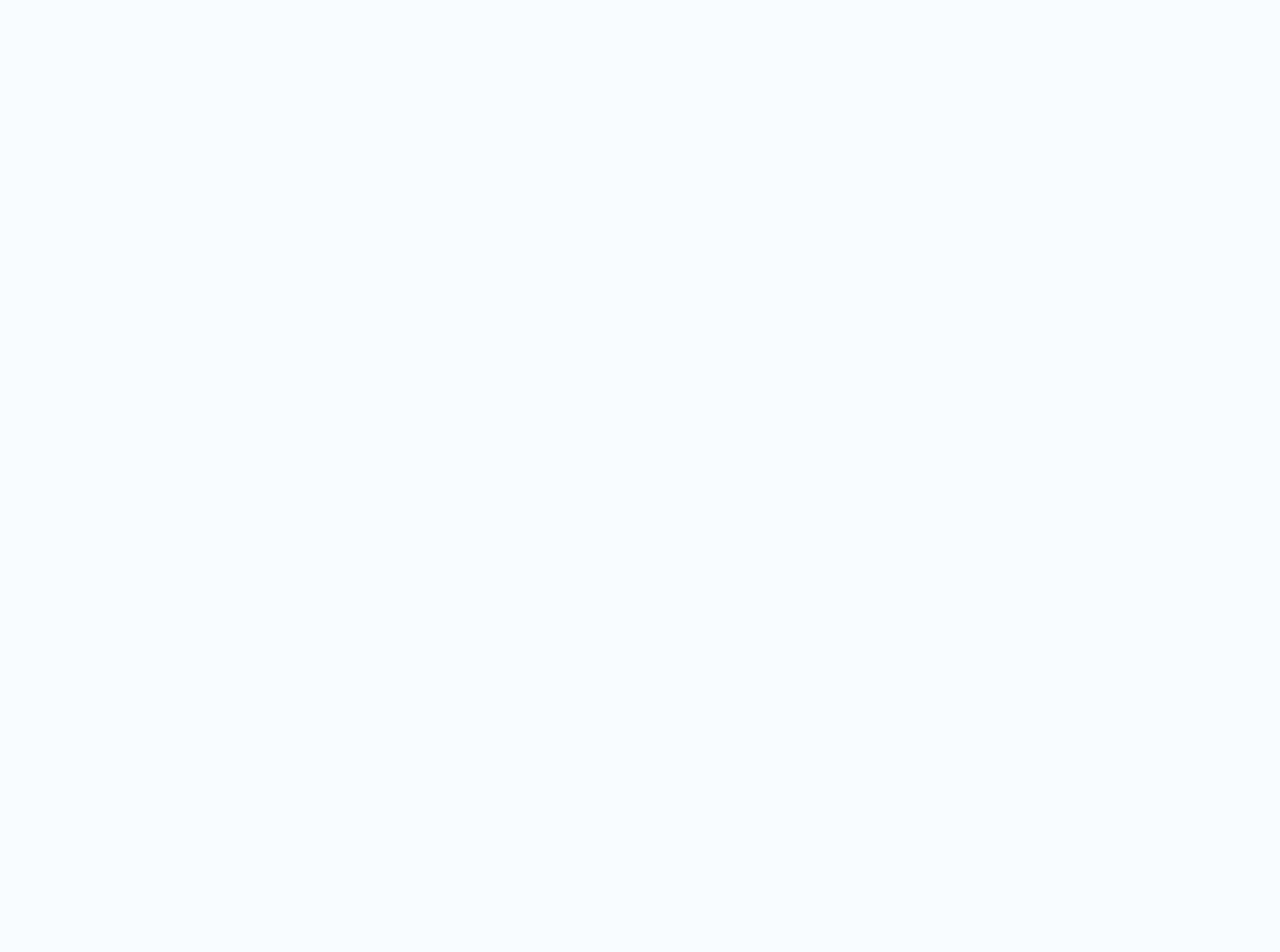
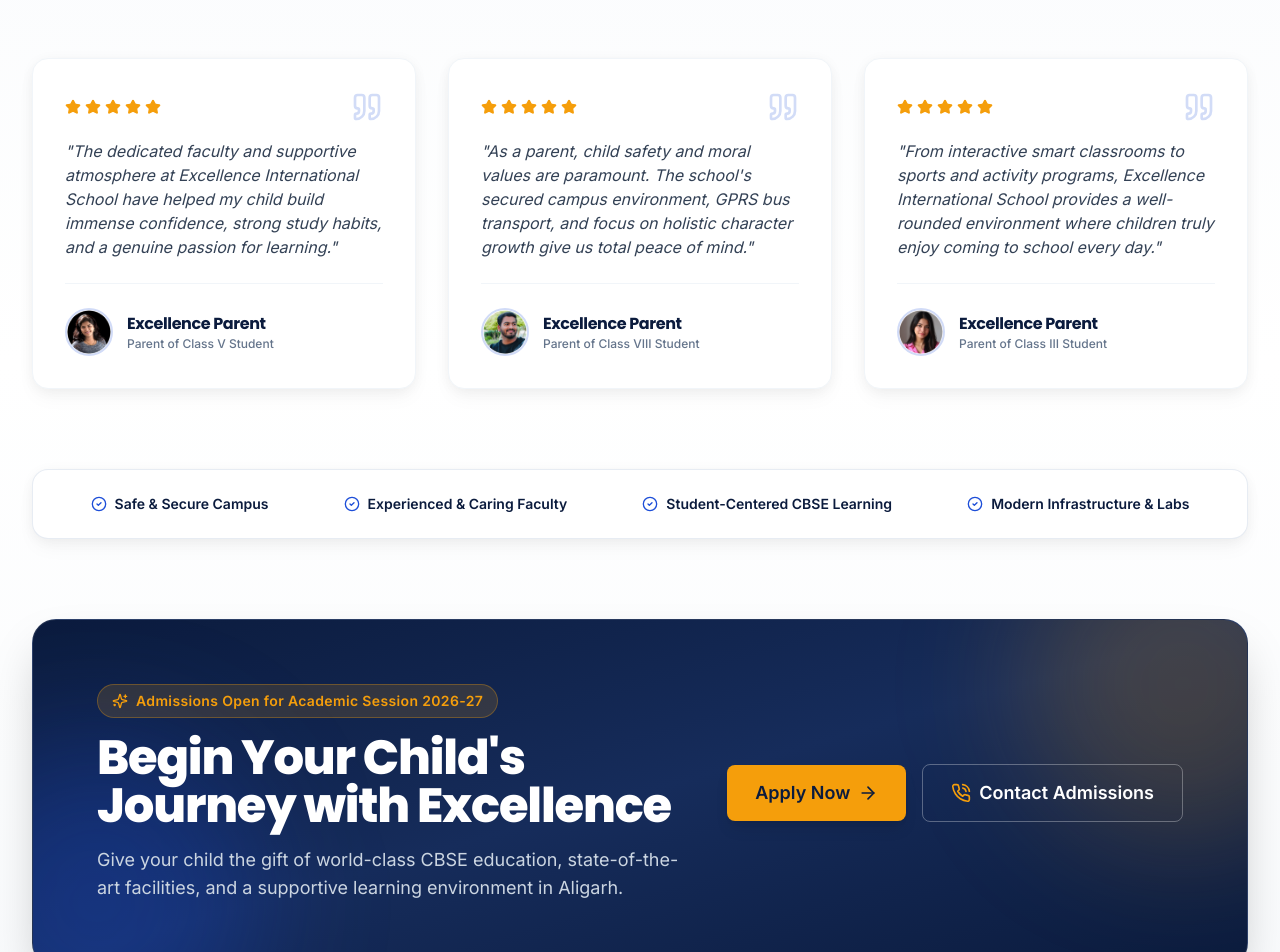
Before and after one commit to iamVishnuP/DETTROIN-INT-Vishnu-Website, a React (Vite) app in the folder det-intern/: page / in a window 1280 px wide. Shown: the part 7020-7972 px from the top of the page. Before the commit the page ends 6668 px from the top, so only its background shows below. Built offline with nearby package versions, Linux system fonts and the light colour scheme.

Commit message:
feat: implement parent testimonials cards and full-width admission CTA banner (Commit 9)

```diff
--- /dev/null
+++ b/det-intern/src/components/testimonials/AdmissionCTA.jsx
@@ -0,0 +1,72 @@
+import React from 'react';
+import { NavLink } from 'react-router-dom';
+import { motion } from 'framer-motion';
+import { ArrowRight, PhoneCall, Sparkles } from 'lucide-react';
+import Button from '../common/Button';
+
+/**
+ * AdmissionCTA Component
+ * Full-width call-to-action section prompting parents to apply or contact admissions.
+ */
+const AdmissionCTA = () => {
+  return (
+    <motion.div
+      initial={{ opacity: 0, y: 30 }}
+      whileInView={{ opacity: 1, y: 0 }}
+      viewport={{ once: true, margin: '-50px' }}
+      transition={{ duration: 0.7, ease: [0.22, 1, 0.36, 1] }}
+      className="relative bg-gradient-to-br from-primary via-primary-light to-primary text-white p-8 sm:p-12 lg:p-16 rounded-3xl shadow-2xl overflow-hidden border border-white/10"
+    >
+      {/* Decorative Glow Blobs */}
+      <div className="absolute -top-24 -right-24 w-80 h-80 bg-accent/20 rounded-full blur-3xl pointer-events-none" />
+      <div className="absolute -bottom-24 -left-24 w-80 h-80 bg-secondary/30 rounded-full blur-3xl pointer-events-none" />
+
+      <div className="relative z-10 flex flex-col lg:flex-row items-center justify-between gap-8 text-center lg:text-left">
+
+        {/* Left Copy Column */}
+        <div className="max-w-2xl space-y-4">
+          <div className="inline-flex items-center gap-2 px-3.5 py-1.5 rounded-full bg-accent/15 border border-accent/30 text-accent text-xs sm:text-sm font-semibold tracking-wide">
+            <Sparkles className="w-4 h-4 text-accent" />
+            <span>Admissions Open for Academic Session 2026-27</span>
+          </div>
+
+          <h2 className="text-3xl sm:text-4xl lg:text-5xl font-extrabold font-heading tracking-tight leading-tight">
+            Begin Your Child's Journey with Excellence
+          </h2>
+
+          <p className="text-base sm:text-lg text-slate-300 font-normal leading-relaxed">
+            Give your child the gift of world-class CBSE education, state-of-the-art facilities, and a supportive learning environment in Aligarh.
+          </p>
+        </div>
+
+        {/* Right CTA Action Buttons */}
+        <div className="flex flex-col sm:flex-row items-center gap-4 w-full sm:w-auto flex-shrink-0">
+          <NavLink to="/admissions" className="w-full sm:w-auto">
+            <Button
+              variant="accent"
+              size="lg"
+              className="w-full sm:w-auto font-bold shadow-lg hover:shadow-xl hover:scale-[1.03] transition-all duration-200 flex items-center justify-center gap-2 group"
+            >
+              <span>Apply Now</span>
+              <ArrowRight className="w-5 h-5 group-hover:translate-x-1 transition-transform duration-200" />
+            </Button>
+          </NavLink>
+
+          <NavLink to="/contact" className="w-full sm:w-auto">
+            <Button
+              variant="ghost"
+              size="lg"
+              className="w-full sm:w-auto font-semibold text-white border border-white/30 hover:bg-white/10 hover:border-white/60 transition-all duration-200 flex items-center justify-center gap-2"
+            >
+              <PhoneCall className="w-5 h-5 text-accent" />
+              <span>Contact Admissions</span>
+            </Button>
+          </NavLink>
+        </div>
+
+      </div>
+    </motion.div>
+  );
+};
+
+export default AdmissionCTA;
--- /dev/null
+++ b/det-intern/src/components/testimonials/TestimonialCard.jsx
@@ -0,0 +1,66 @@
+import React from 'react';
+import { motion } from 'framer-motion';
+import { Quote, Star } from 'lucide-react';
+
+/**
+ * TestimonialCard Component
+ * Displays a single parent recommendation card with rating stars, quote icon, local avatar, and feedback.
+ */
+const TestimonialCard = ({ image, role, testimonial, rating = 5, delay = 0 }) => {
+  return (
+    <motion.div
+      initial={{ opacity: 0, y: 24 }}
+      whileInView={{ opacity: 1, y: 0 }}
+      viewport={{ once: true, margin: '-30px' }}
+      transition={{ duration: 0.5, delay: delay, ease: [0.22, 1, 0.36, 1] }}
+      whileHover={{ y: -6 }}
+      className="bg-white p-7 sm:p-8 rounded-2xl border border-slate-100 shadow-subtle hover:shadow-premium transition-all duration-300 flex flex-col justify-between h-full relative group overflow-hidden"
+    >
+      {/* Top Accent Gradient Line */}
+      <div className="absolute top-0 left-0 right-0 h-1 bg-gradient-to-r from-secondary to-accent opacity-0 group-hover:opacity-100 transition-opacity duration-300" />
+
+      <div className="space-y-4">
+        {/* Rating Stars & Quote Icon */}
+        <div className="flex items-center justify-between">
+          <div className="flex items-center gap-1 text-accent">
+            {[...Array(rating)].map((_, i) => (
+              <Star key={i} className="w-4 h-4 fill-accent" />
+            ))}
+          </div>
+          <Quote className="w-8 h-8 text-secondary/20 group-hover:text-secondary/40 transition-colors duration-300" />
+        </div>
+
+        {/* Testimonial Quote */}
+        <p className="text-sm sm:text-base text-neutral-700 italic font-normal leading-relaxed">
+          "{testimonial}"
+        </p>
+      </div>
+
+      {/* Parent Profile Info */}
+      <div className="flex items-center gap-3.5 pt-6 border-t border-slate-100 mt-6">
+        {image ? (
+          <img
+            src={image}
+            alt={role}
+            className="w-12 h-12 rounded-full object-cover border-2 border-secondary/20 flex-shrink-0"
+            loading="lazy"
+          />
+        ) : (
+          <div className="w-12 h-12 rounded-full bg-primary/10 text-primary font-bold flex items-center justify-center flex-shrink-0">
+            EIS
+          </div>
+        )}
+        <div>
+          <h4 className="font-heading font-bold text-primary text-sm sm:text-base leading-tight">
+            Excellence Parent
+          </h4>
+          <p className="text-xs text-neutral-500 font-medium">
+            {role}
+          </p>
+        </div>
+      </div>
+    </motion.div>
+  );
+};
+
+export default TestimonialCard;
--- /dev/null
+++ b/det-intern/src/components/testimonials/TestimonialsSection.jsx
@@ -0,0 +1,94 @@
+import React from 'react';
+import { MessageSquare, CheckCircle2 } from 'lucide-react';
+
+import Container from '../common/Container';
+import SectionBadge from '../common/SectionBadge';
+import TestimonialCard from './TestimonialCard';
+import AdmissionCTA from './AdmissionCTA';
+
+// Local parent images from src/assets/images
+import parent1 from '../../assets/images/parent1.webp';
+import parent7 from '../../assets/images/parent7.webp';
+import parent12 from '../../assets/images/parent12.webp';
+
+const testimonialsData = [
+  {
+    image: parent1,
+    role: 'Parent of Class V Student',
+    testimonial: 'The dedicated faculty and supportive atmosphere at Excellence International School have helped my child build immense confidence, strong study habits, and a genuine passion for learning.',
+    rating: 5,
+  },
+  {
+    image: parent7,
+    role: 'Parent of Class VIII Student',
+    testimonial: "As a parent, child safety and moral values are paramount. The school's secured campus environment, GPRS bus transport, and focus on holistic character growth give us total peace of mind.",
+    rating: 5,
+  },
+  {
+    image: parent12,
+    role: 'Parent of Class III Student',
+    testimonial: 'From interactive smart classrooms to sports and activity programs, Excellence International School provides a well-rounded environment where children truly enjoy coming to school every day.',
+    rating: 5,
+  },
+];
+
+const trustPoints = [
+  'Safe & Secure Campus',
+  'Experienced & Caring Faculty',
+  'Student-Centered CBSE Learning',
+  'Modern Infrastructure & Labs',
+];
+
+/**
+ * TestimonialsSection Component
+ * Showcases parent feedback cards, key trust highlights, and the Admission Call-To-Action banner.
+ */
+const TestimonialsSection = () => {
+  return (
+    <section id="testimonials" className="relative bg-gradient-to-b from-slate-50 via-white to-slate-50 py-16 sm:py-20 lg:py-28 overflow-hidden">
+      <Container className="space-y-16 sm:space-y-20">
+
+        {/* Section Header */}
+        <div className="text-center max-w-3xl mx-auto space-y-4">
+          <SectionBadge icon={MessageSquare}>What Parents Say</SectionBadge>
+          <h2 className="text-3xl sm:text-4xl lg:text-5xl font-extrabold text-primary tracking-tight leading-tight">
+            Trusted by Families. Focused on Student Success.
+          </h2>
+          <p className="text-base sm:text-lg text-neutral-600 font-normal leading-relaxed">
+            Discover why parents across Aligarh choose Excellence International School for their children's academic foundation and overall character growth.
+          </p>
+        </div>
+
+        {/* Testimonials Grid / Mobile Swipe Carousel */}
+        <div className="grid grid-cols-1 md:grid-cols-3 gap-6 lg:gap-8">
+          {testimonialsData.map((item, index) => (
+            <TestimonialCard
+              key={index}
+              image={item.image}
+              role={item.role}
+              testimonial={item.testimonial}
+              rating={item.rating}
+              delay={index * 0.15}
+            />
+          ))}
+        </div>
+
+        {/* Why Parents Trust Us Compact Highlights Row */}
+        <div className="py-6 px-8 bg-white rounded-2xl border border-slate-200/80 shadow-subtle flex flex-wrap items-center justify-around gap-4 sm:gap-6 text-center">
+          {trustPoints.map((point, index) => (
+            <div key={index} className="flex items-center gap-2 text-primary font-semibold text-xs sm:text-sm">
+              <CheckCircle2 className="w-4 h-4 text-secondary flex-shrink-0" />
+              <span>{point}</span>
+            </div>
+          ))}
+        </div>
+
+        {/* Full-width Admission Call-To-Action Banner */}
+        <AdmissionCTA />
+
+      </Container>
+    </section>
+  );
+};
+
+export default TestimonialsSection;
--- /dev/null
+++ b/det-intern/src/components/testimonials/index.js
@@ -0,0 +1,3 @@
+export { default as TestimonialsSection } from './TestimonialsSection';
+export { default as TestimonialCard } from './TestimonialCard';
+export { default as AdmissionCTA } from './AdmissionCTA';
--- a/det-intern/src/pages/Home.jsx
+++ b/det-intern/src/pages/Home.jsx
@@ -5,10 +5,11 @@ import WhyChooseSection from '../components/why-choose/WhyChooseSection';
 import AcademicPrograms from '../components/academics/AcademicPrograms';
 import CampusFacilities from '../components/facilities/CampusFacilities';
 import GallerySection from '../components/gallery/GallerySection';
+import TestimonialsSection from '../components/testimonials/TestimonialsSection';
 
 /**
  * Home Page
- * Renders Hero (Commit 3), About (Commit 4), WhyChoose (Commit 5), AcademicPrograms (Commit 6), CampusFacilities (Commit 7), and GallerySection (Commit 8).
+ * Renders Hero (Commit 3), About (Commit 4), WhyChoose (Commit 5), AcademicPrograms (Commit 6), CampusFacilities (Commit 7), GallerySection (Commit 8), and TestimonialsSection (Commit 9).
  * Future homepage sections will be appended below in upcoming commits.
  */
 const Home = () => {
@@ -20,6 +21,7 @@ const Home = () => {
       <AcademicPrograms />
       <CampusFacilities />
       <GallerySection />
+      <TestimonialsSection />
     </div>
   );
 };
```
